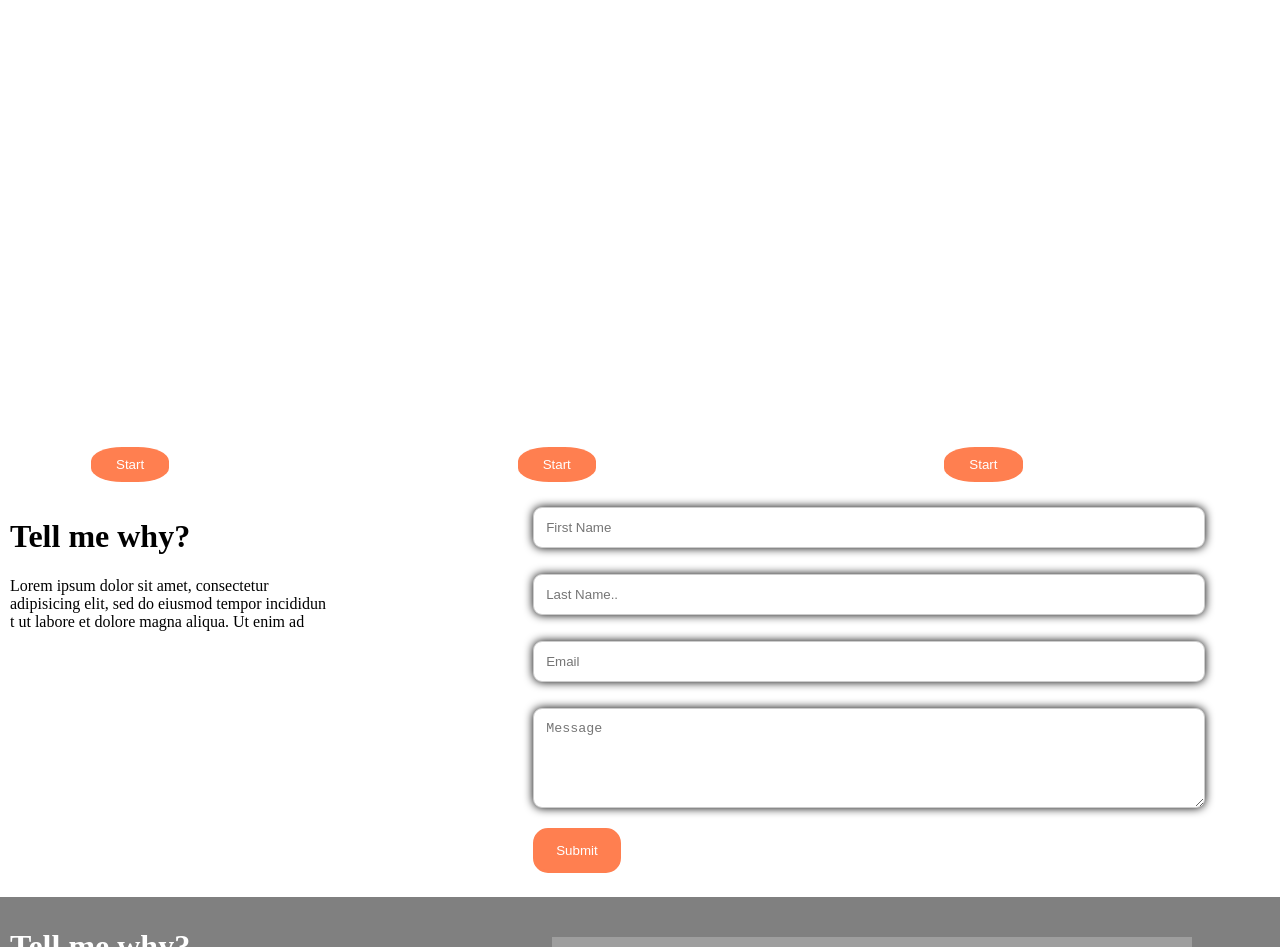
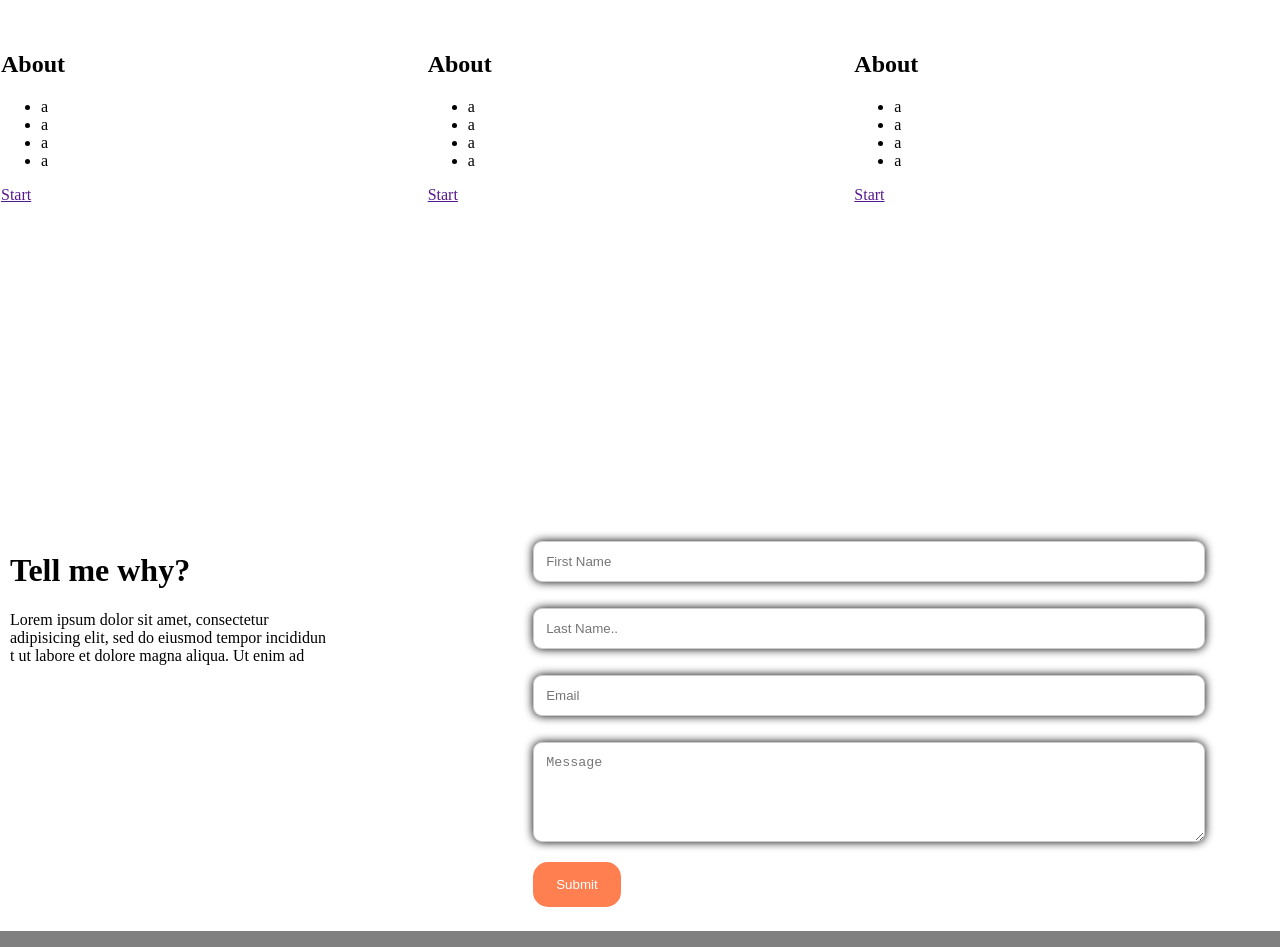
Before and after one commit to cpm02/web1, a plain HTML site: page index.html in a window 1280 px wide. Shown: the part 1853-2800 px from the top of the page. Drawn offline with Linux system fonts and the light colour scheme; some packages are replaced by stand-ins of ours; grey boxes are pictures that could not be loaded.

Commit message:
Update index.html

```diff
--- a/index.html
+++ b/index.html
@@ -5,6 +5,15 @@
     <link rel="stylesheet" type="text/css" href="styl1.css">
 </head>
 <body>
+<div class="navbar">
+  <ul>
+  <li><a href="">Home</a></li>
+  <li style="float:right"><a href="">News</a></li>
+  <li style="float:right"><a href="">Contact</a></li>
+  <li style="float:right"><a href="">About</a></li>
+</ul>
+
+</div>
 <div class="container1">
   <div class="box">
     <img src="pic.png">
@@ -46,8 +55,8 @@
     <p>Lorem ipsum dolor sit amet, consectetur adipisicing elit,<br> sed do eiusmod
     tempor </br>incididunt ut labore et dolore<br> magna aliqua. Ut enim ad minim veniam,</br>
     </p>
-    <button type="button"><a href="">hire me</a>
-    </button>
+    <span ><a href="">hire me</a>
+    </span>
   </div>
 </div>
 
@@ -108,17 +117,46 @@
 
 <div class="container5">
   <div class="sec">
-    <button type="button"><a href="">Start</a>
-    </button>
+     <h2>
+      About
+    </h2>
+    <ul>
+      <li>a</li>
+      <li>a</li>
+      <li>a</li>
+      <li>a</li>
+    </ul>
+    <span ><a href="">Start</a>
+    </span>
   </div>
   <div class="sec">
-    <button type="button"><a href="">Start</a>
-    </button>
+     <h2>
+      About
+    </h2>
+    <ul>
+      <li>a</li>
+      <li>a</li>
+      <li>a</li>
+      <li>a</li>
+    </ul>
+    <span ><a href="">Start</a>
+    </span>
   </div>
   <div class="sec">
-    <button type="button"><a href="">Start</a>
-    </button>
+    <h2>
+      About
+    </h2>
+    <ul>
+      <li>a</li>
+      <li>a</li>
+      <li>a</li>
+      <li>a</li>
+    </ul>
+    <span ><a href="">Start</a>
+    </span>
   </div>
+
+
 </div>
 <div class="container6">
   <div class="blocktext2">
```
